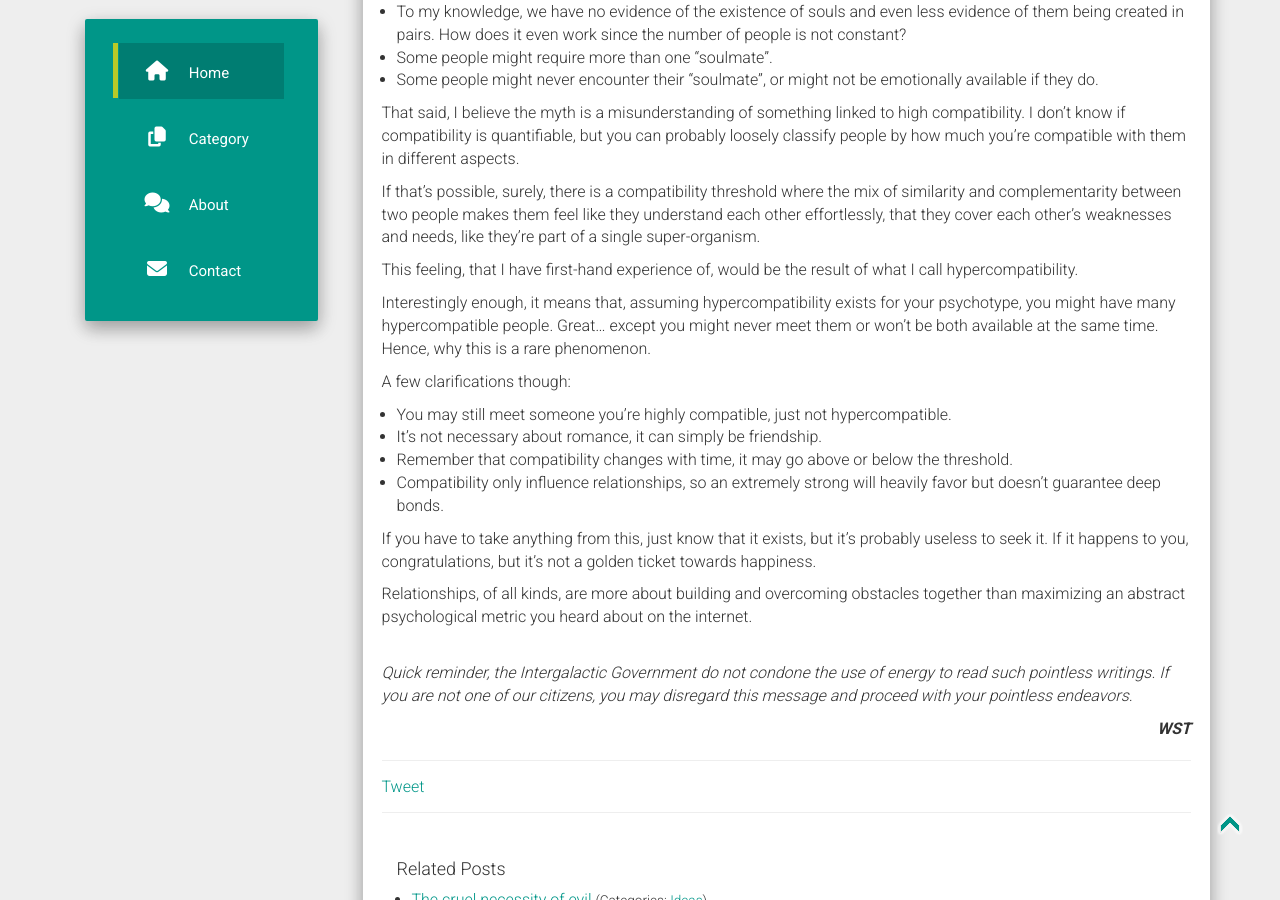
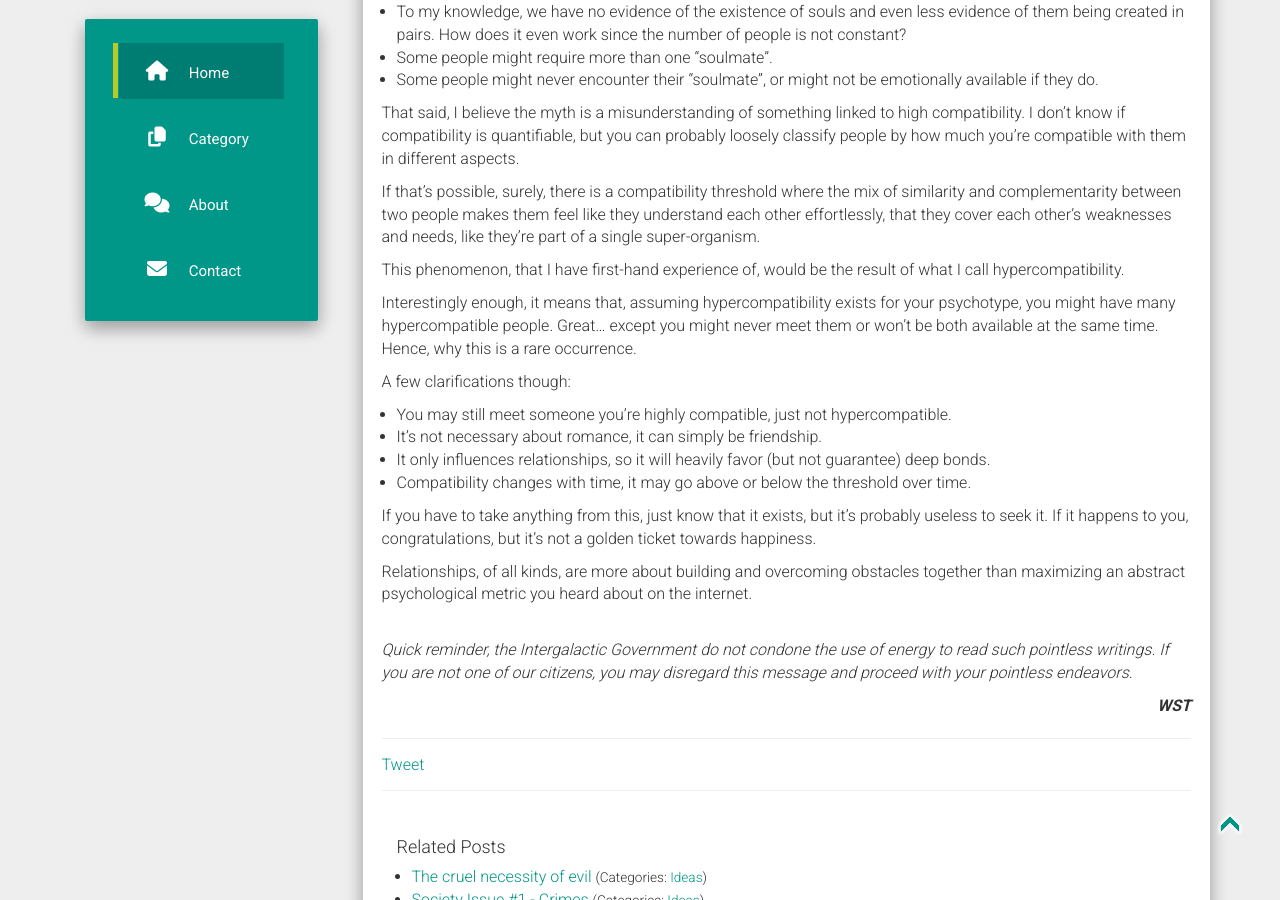
Before and after one commit to WanderingSpaceThinker/nonexistence, a Jekyll site: the page built from _posts/2021-10-31-Human-compatibility.md, in a window 1280 px wide and 900 px high, scrolled down 3794 px. Built offline with Jekyll 4.4.1, drawn with Linux system fonts in a browser that asks for light colours; nearby versions of some CDN libraries; comment, search, counter and statistics services are not loaded.

Commit message:
chore: update post

```diff
--- a/_posts/2021-10-31-Human-compatibility.md
+++ b/_posts/2021-10-31-Human-compatibility.md
@@ -97,17 +97,17 @@ In my opinion, the biggest problem (beside the lack of evidence of course), is i
 
 That said, I believe the myth is a misunderstanding of something linked to high compatibility. I don't know if compatibility is quantifiable, but you can probably loosely classify people by how much you're compatible with them in different aspects.
 
-If that's possible, surely, there is a compatibility threshold where the mix of similarity and complementarity  between two people makes them feel like they understand each other effortlessly, that they cover each other's weaknesses and needs, like they're part of a single super-organism.
+If that's possible, surely, there is a compatibility threshold where the mix of similarity and complementarity between two people makes them feel like they understand each other effortlessly, that they cover each other's weaknesses and needs, like they're part of a single super-organism.
 
-This feeling, that I have first-hand experience of, would be the result of what I call hypercompatibility.
+This phenomenon, that I have first-hand experience of, would be the result of what I call hypercompatibility.
 
-Interestingly enough, it means that, assuming hypercompatibility exists for your psychotype, you might have many hypercompatible people. Great... except you might never meet them or won't be both available at the same time. Hence, why this is a rare phenomenon.
+Interestingly enough, it means that, assuming hypercompatibility exists for your psychotype, you might have many hypercompatible people. Great... except you might never meet them or won't be both available at the same time. Hence, why this is a rare occurrence.
 
 A few clarifications though:
 * You may still meet someone you're highly compatible, just not hypercompatible.
 * It's not necessary about romance, it can simply be friendship.
-* Remember that compatibility changes with time, it may go above or below the threshold.
-* Compatibility only influence relationships, so an extremely strong will heavily favor but doesn't guarantee deep bonds.
+* It only influences relationships, so it will heavily favor (but not guarantee) deep bonds.
+* Compatibility changes with time, it may go above or below the threshold over time.
 
 If you have to take anything from this, just know that it exists, but it's probably useless to seek it. If it happens to you, congratulations, but it's not a golden ticket towards happiness.
 
```
